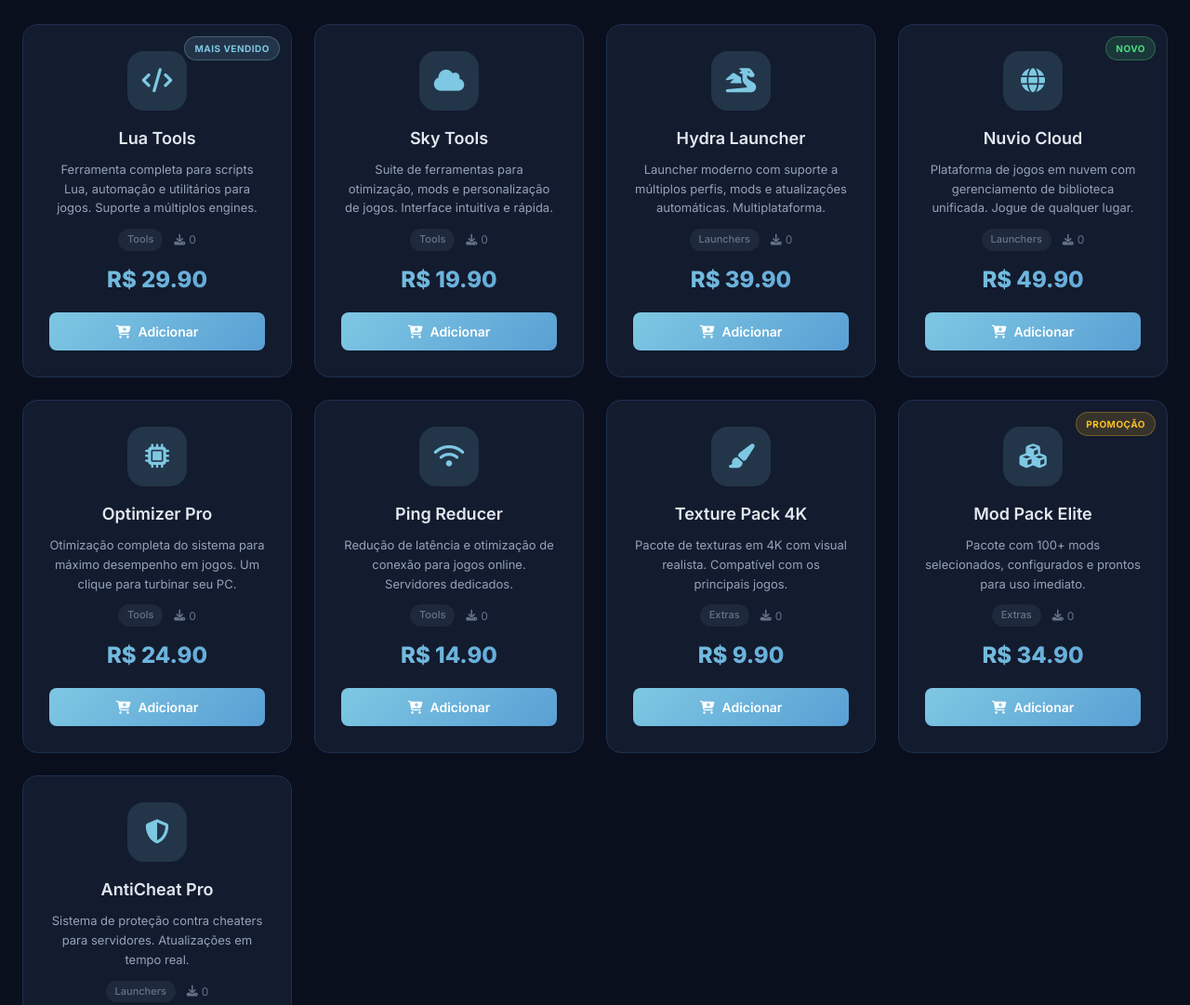
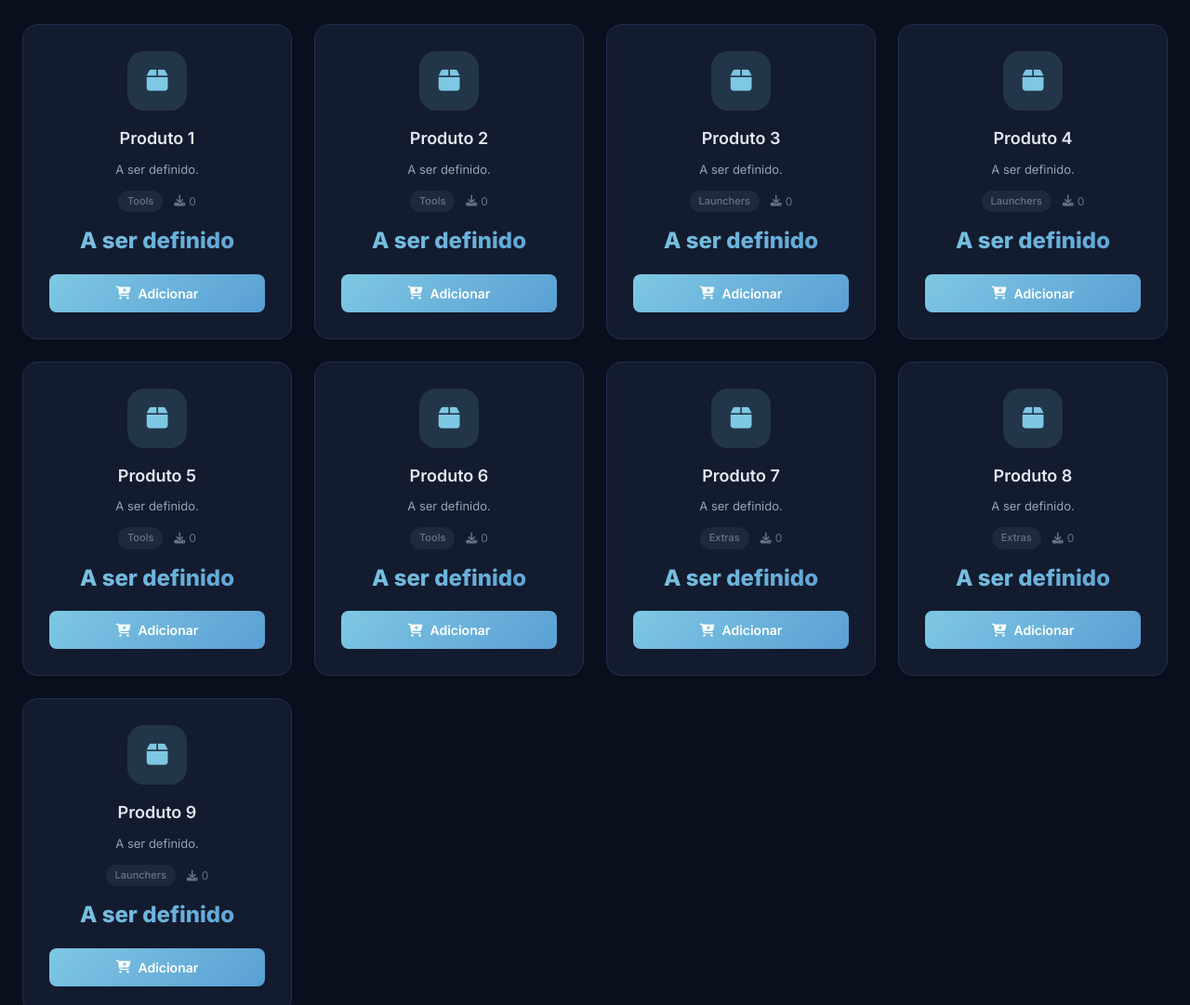
Before and after one commit to Y-anZ-Web/LKZ-STORE, a plain HTML site: page index.html in a window 1280 px wide. Shown: the part 1080-2161 px from the top of the page at 93% size. Drawn offline with Linux system fonts and the light colour scheme.

Commit message:
feat: checkout via Discord, products como 'A ser definido', banner dev, footer GitHub fix

```diff
--- a/css/style.css
+++ b/css/style.css
@@ -57,7 +57,7 @@
 
 html {
   scroll-behavior: smooth;
-  scroll-padding-top: var(--navbar-height);
+  scroll-padding-top: calc(var(--navbar-height) + 30px);
 }
 
 body {
@@ -101,12 +101,39 @@ img { max-width: 100%; display: block; }
 }
 
 /* ============================================
+   DEV BANNER
+   ============================================ */
+
+.dev-banner {
+  position: fixed;
+  top: 0;
+  left: 0;
+  right: 0;
+  z-index: 9999;
+  background: linear-gradient(135deg, #f59e0b, #eab308);
+  color: #1a1a2e;
+  text-align: center;
+  padding: 6px 16px;
+  font-size: 12px;
+  font-weight: 600;
+  display: flex;
+  align-items: center;
+  justify-content: center;
+  gap: 8px;
+  letter-spacing: 0.3px;
+}
+
+.dev-banner i {
+  font-size: 14px;
+}
+
+/* ============================================
    NAVBAR
    ============================================ */
 
 .navbar {
   position: fixed;
-  top: 0;
+  top: 30px;
   left: 0;
   right: 0;
   height: var(--navbar-height);
@@ -312,9 +339,10 @@ img { max-width: 100%; display: block; }
   min-height: 100vh;
   display: flex;
   align-items: center;
+  justify-content: center;
   position: relative;
   overflow: hidden;
-  padding-top: var(--navbar-height);
+  padding-top: calc(var(--navbar-height) + 30px);
 }
 
 .hero-bg {
--- a/index.html
+++ b/index.html
@@ -12,6 +12,12 @@
   <link rel="stylesheet" href="css/style.css">
 </head>
 <body>
+
+  <!-- Dev Banner -->
+  <div class="dev-banner">
+    <i class="fas fa-hard-hat"></i>
+    <span>Site em desenvolvimento — versão preview</span>
+  </div>
 
   <!-- Navbar -->
   <nav class="navbar" id="navbar">
@@ -186,41 +192,41 @@
     <div class="faq-grid">
       <div class="faq-item">
         <div class="faq-question">
-          <h3>Como comprar um produto?</h3>
+          <h3>Em desenvolvimento</h3>
           <i class="fas fa-chevron-down"></i>
         </div>
         <div class="faq-answer">
-          <p>Adicione os produtos ao carrinho, faça login e finalize a compra. Você receberá as instruções por email.</p>
+          <p>Perguntas e respostas em breve.</p>
         </div>
       </div>
 
       <div class="faq-item">
         <div class="faq-question">
-          <h3>Quais formas de pagamento?</h3>
+          <h3>Em desenvolvimento</h3>
           <i class="fas fa-chevron-down"></i>
         </div>
         <div class="faq-answer">
-          <p>Aceitamos PIX, cartão de crédito e boleto. As opções aparecem no checkout.</p>
+          <p>Perguntas e respostas em breve.</p>
         </div>
       </div>
 
       <div class="faq-item">
         <div class="faq-question">
-          <h3>Como recebo o produto?</h3>
+          <h3>Em desenvolvimento</h3>
           <i class="fas fa-chevron-down"></i>
         </div>
         <div class="faq-answer">
-          <p>Após a confirmação do pagamento, você recebe o link de download e as instruções por email.</p>
+          <p>Perguntas e respostas em breve.</p>
         </div>
       </div>
 
       <div class="faq-item">
         <div class="faq-question">
-          <h3>Tem suporte?</h3>
+          <h3>Em desenvolvimento</h3>
           <i class="fas fa-chevron-down"></i>
         </div>
         <div class="faq-answer">
-          <p>Sim! Nosso suporte está disponível pelo Discord e email para ajudar com qualquer dúvida.</p>
+          <p>Perguntas e respostas em breve.</p>
         </div>
       </div>
     </div>
@@ -238,7 +244,7 @@
         <div class="footer-social">
           <a href="https://youtube.com" target="_blank" rel="noopener" aria-label="YouTube"><i class="fab fa-youtube"></i></a>
           <a href="https://discord.com" target="_blank" rel="noopener" aria-label="Discord"><i class="fab fa-discord"></i></a>
-          <a href="https://github.com/Y-anZ-Web" target="_blank" rel="noopener" aria-label="GitHub"><i class="fab fa-github"></i></a>
+          <a href="https://github.com/Y-anZ-Web/LKZ-STORE" target="_blank" rel="noopener" aria-label="GitHub"><i class="fab fa-github"></i></a>
         </div>
       </div>
 
--- a/js/main.js
+++ b/js/main.js
@@ -218,7 +218,7 @@ const Shop = {
           <span class="product-category">${p.category}</span>
           <span class="product-downloads"><i class="fas fa-download"></i> ${p.downloads}</span>
         </div>
-        <div class="product-price">R$ ${p.price.toFixed(2)}</div>
+        <div class="product-price">${p.price > 0 ? 'R$ ' + p.price.toFixed(2) : 'A ser definido'}</div>
         <button class="btn-buy" data-id="${p.id}">
           <i class="fas fa-cart-plus"></i> Adicionar
         </button>
@@ -337,11 +337,17 @@ const Cart = {
       return;
     }
 
-    const total = items.reduce((s, i) => s + i.price * i.qty, 0);
+    const username = Auth.username;
+    const itemList = items.map(i => `- ${i.name} (x${i.qty})`).join('\n');
+    const totalItems = items.reduce((s, i) => s + i.qty, 0);
+
+    const message = `🛒 **Novo Pedido - LKZ Shop**\n\n👤 Cliente: ${username}\n\n📦 Itens:\n${itemList}\n\n💰 Total de itens: ${totalItems}`;
+
+    navigator.clipboard.writeText(message).catch(() => {});
+
     LS.set('cart', []);
     this.updateDisplay();
 
-    // Increment sales
     let sales = LS.get('sales', 0);
     sales += 1;
     LS.set('sales', sales);
@@ -350,13 +356,18 @@ const Cart = {
     const msg = document.getElementById('cartItems');
     msg.innerHTML = `
       <div class="cart-success">
-        <i class="fas fa-check-circle"></i>
-        <h3>Pedido Confirmado!</h3>
-        <p>Total: R$ ${total.toFixed(2)}</p>
-        <p style="font-size:13px;color:var(--text-muted)">Você receberá as instruções por email.</p>
+        <i class="fab fa-discord"></i>
+        <h3>Quase lá!</h3>
+        <p>Mensagem copiada!</p>
+        <p style="font-size:13px;color:var(--text-muted)">Cole no chat do Discord para finalizar o pedido.</p>
       </div>
     `;
-    setTimeout(() => { this.close(); this.updateDisplay(); }, 3000);
+
+    setTimeout(() => {
+      this.close();
+      this.updateDisplay();
+      window.open('https://discord.gg/ZpWxwE3ZGE', '_blank');
+    }, 1500);
   }
 };
 
--- a/js/products.js
+++ b/js/products.js
@@ -1,86 +1,83 @@
 const produtos = [
   {
-    id: 'lua-tools',
-    name: 'Lua Tools',
-    desc: 'Ferramenta completa para scripts Lua, automação e utilitários para jogos. Suporte a múltiplos engines.',
-    price: 29.90,
+    id: 'prod-1',
+    name: 'Produto 1',
+    desc: 'A ser definido.',
+    price: 0,
     category: 'tools',
-    icon: 'fa-code',
-    downloads: 0,
-    badge: 'Mais vendido'
-  },
-  {
-    id: 'sky-tools',
-    name: 'Sky Tools',
-    desc: 'Suite de ferramentas para otimização, mods e personalização de jogos. Interface intuitiva e rápida.',
-    price: 19.90,
-    category: 'tools',
-    icon: 'fa-cloud',
+    icon: 'fa-box',
     downloads: 0
   },
   {
-    id: 'hydra-launcher',
-    name: 'Hydra Launcher',
-    desc: 'Launcher moderno com suporte a múltiplos perfis, mods e atualizações automáticas. Multiplataforma.',
-    price: 39.90,
-    category: 'launchers',
-    icon: 'fa-dragon',
+    id: 'prod-2',
+    name: 'Produto 2',
+    desc: 'A ser definido.',
+    price: 0,
+    category: 'tools',
+    icon: 'fa-box',
     downloads: 0
   },
   {
-    id: 'nuvio',
-    name: 'Nuvio Cloud',
-    desc: 'Plataforma de jogos em nuvem com gerenciamento de biblioteca unificada. Jogue de qualquer lugar.',
-    price: 49.90,
+    id: 'prod-3',
+    name: 'Produto 3',
+    desc: 'A ser definido.',
+    price: 0,
     category: 'launchers',
-    icon: 'fa-globe',
-    downloads: 0,
-    badge: 'Novo'
-  },
-  {
-    id: 'optimizer-pro',
-    name: 'Optimizer Pro',
-    desc: 'Otimização completa do sistema para máximo desempenho em jogos. Um clique para turbinar seu PC.',
-    price: 24.90,
-    category: 'tools',
-    icon: 'fa-microchip',
+    icon: 'fa-box',
     downloads: 0
   },
   {
-    id: 'ping-reducer',
-    name: 'Ping Reducer',
-    desc: 'Redução de latência e otimização de conexão para jogos online. Servidores dedicados.',
-    price: 14.90,
-    category: 'tools',
-    icon: 'fa-wifi',
+    id: 'prod-4',
+    name: 'Produto 4',
+    desc: 'A ser definido.',
+    price: 0,
+    category: 'launchers',
+    icon: 'fa-box',
     downloads: 0
   },
   {
-    id: 'texture-pack',
-    name: 'Texture Pack 4K',
-    desc: 'Pacote de texturas em 4K com visual realista. Compatível com os principais jogos.',
-    price: 9.90,
-    category: 'extras',
-    icon: 'fa-paint-brush',
+    id: 'prod-5',
+    name: 'Produto 5',
+    desc: 'A ser definido.',
+    price: 0,
+    category: 'tools',
+    icon: 'fa-box',
     downloads: 0
   },
   {
-    id: 'mod-pack',
-    name: 'Mod Pack Elite',
-    desc: 'Pacote com 100+ mods selecionados, configurados e prontos para uso imediato.',
-    price: 34.90,
-    category: 'extras',
-    icon: 'fa-cubes',
-    downloads: 0,
-    badge: 'Promoção'
+    id: 'prod-6',
+    name: 'Produto 6',
+    desc: 'A ser definido.',
+    price: 0,
+    category: 'tools',
+    icon: 'fa-box',
+    downloads: 0
   },
   {
-    id: 'anticheat-pro',
-    name: 'AntiCheat Pro',
-    desc: 'Sistema de proteção contra cheaters para servidores. Atualizações em tempo real.',
-    price: 44.90,
+    id: 'prod-7',
+    name: 'Produto 7',
+    desc: 'A ser definido.',
+    price: 0,
+    category: 'extras',
+    icon: 'fa-box',
+    downloads: 0
+  },
+  {
+    id: 'prod-8',
+    name: 'Produto 8',
+    desc: 'A ser definido.',
+    price: 0,
+    category: 'extras',
+    icon: 'fa-box',
+    downloads: 0
+  },
+  {
+    id: 'prod-9',
+    name: 'Produto 9',
+    desc: 'A ser definido.',
+    price: 0,
     category: 'launchers',
-    icon: 'fa-shield-halved',
+    icon: 'fa-box',
     downloads: 0
   }
 ];
```
